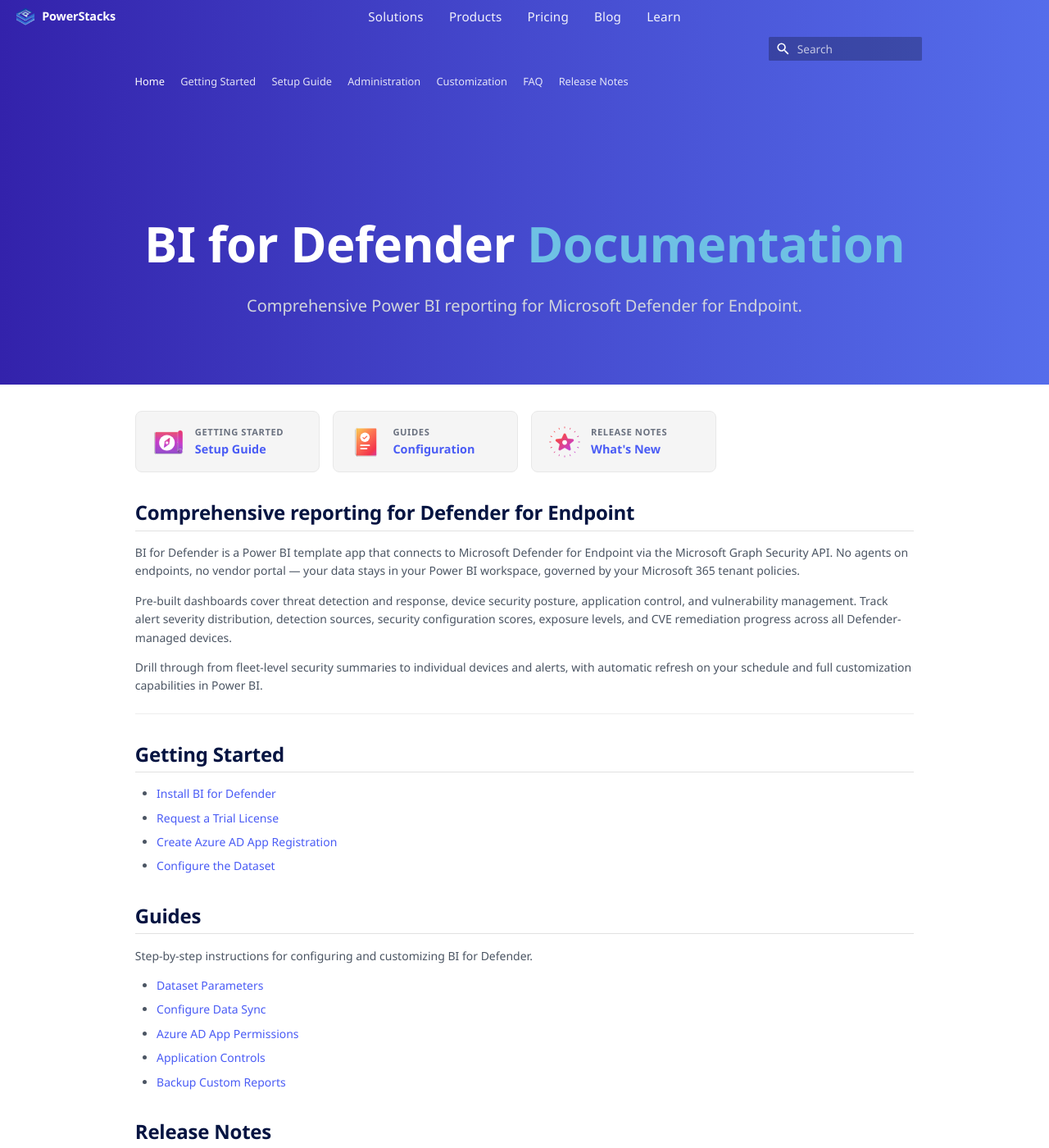
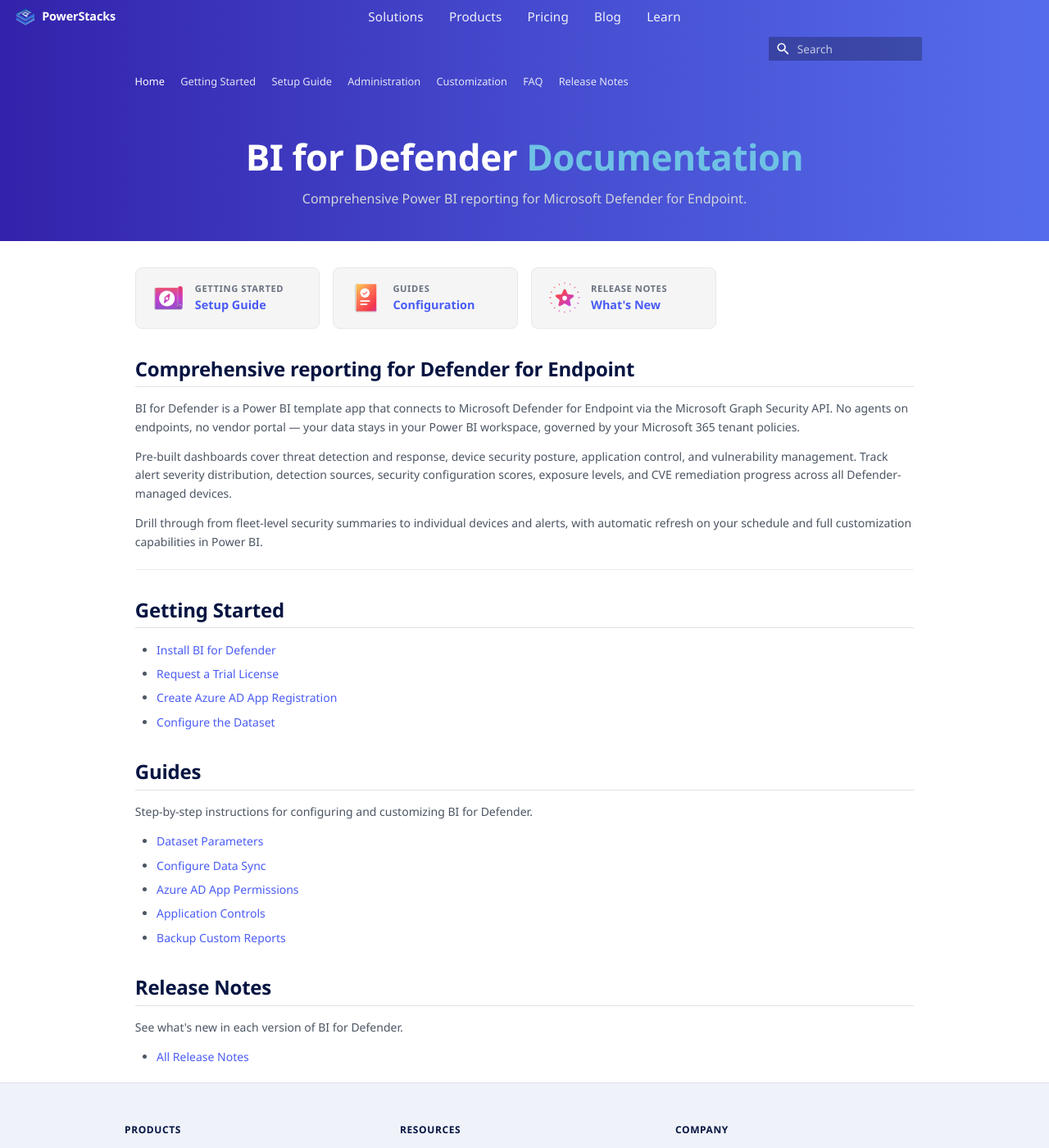
Before and after one commit to powerstacks-corp/BI-for-Defender, an MkDocs documentation site: the page built from docs/index.md, in a window 1280 px wide and 1400 px high. Shown: the whole window at 82% size. Built offline with MkDocs 1.6.1 and Material for MkDocs 9.7.7, drawn with Linux system fonts in a browser that asks for light colours; comment, search, counter and statistics services are not loaded.

Commit message:
Shrink homepage hero to match article size; fix sidebar cut off under fixed banner

```diff
--- a/docs/stylesheets/microsoft-learn.css
+++ b/docs/stylesheets/microsoft-learn.css
@@ -701,7 +701,7 @@ html {
 
 .hero-banner {
   background: linear-gradient(90deg, #3322AB 0%, #454ACE 50%, #556DEB 100%);
-  padding: 5rem 1rem 3rem 1rem;
+  padding: 2rem 1rem 1.75rem 1rem;
   width: 100vw;
   margin-left: calc(-50vw + 50%);
   margin-top: -1.5rem;
@@ -714,13 +714,13 @@ html {
 
 @media (min-width: 768px) {
   .hero-banner {
-    padding: 7rem 1.5rem 4rem 1.5rem;
+    padding: 2.5rem 1.5rem 2rem 1.5rem;
   }
 }
 
 @media (min-width: 1024px) {
   .hero-banner {
-    padding: 9rem 2rem 5rem 2rem;
+    padding: 3rem 2rem 2.5rem 2rem;
   }
 }
 
@@ -749,13 +749,12 @@ html {
 
 .hero-banner h1 {
   color: #ffffff !important;
-  font-size: 2.25rem;  /* text-4xl on mobile */
+  font-size: 1.75rem;
   font-weight: 700;
   line-height: 1.2;
   letter-spacing: -0.01em;
   margin-bottom: 0;
   border-bottom: none !important;
-  /* No max-width constraint — let the title breathe at any width */
 }
 
 /* Accent word in hero title — matches marketing site's text-brand-blue */
@@ -765,41 +764,41 @@ html {
 
 @media (min-width: 768px) {
   .hero-banner h1 {
-    font-size: 3rem;  /* text-5xl */
+    font-size: 2.25rem;
   }
 }
 
 @media (min-width: 1024px) {
   .hero-banner h1 {
-    font-size: 3.75rem;  /* text-6xl */
+    font-size: 2.75rem;
   }
 }
 
 @media (max-width: 600px) {
   .hero-banner h1 {
-    font-size: 1.875rem;
+    font-size: 1.5rem;
   }
 }
 
 .hero-banner p {
   color: #d1d5db !important;  /* text-gray-300 */
-  font-size: 1.125rem;
-  line-height: 1.625;
-  margin-top: 1.5rem;
+  font-size: 0.95rem;
+  line-height: 1.5;
+  margin-top: 0.5rem;
   margin-bottom: 0;
-  /* No max-width — centered text, full width */
 }
 
 @media (min-width: 768px) {
   .hero-banner p {
-    font-size: 1.25rem;
+    font-size: 1rem;
+    margin-top: 0.75rem;
   }
 }
 
 @media (max-width: 600px) {
   .hero-banner p {
-    font-size: 1rem;
-    margin-top: 1rem;
+    font-size: 0.875rem;
+    margin-top: 0.5rem;
   }
 }
 
@@ -1029,3 +1028,17 @@ body {
     padding: 1.5rem 1rem 1.25rem 1rem;
   }
 }
+
+
+/* ── Fix sidebar positioning under the fixed banner ─────────────────
+   Material's default `.md-sidebar { position: sticky; top: 2.4rem }`
+   causes the sidebars to stick behind our 40px fixed banner.
+   Override so they stick directly below the banner, and adjust their
+   height so nothing gets cut off.
+   ──────────────────────────────────────────────────────────────────── */
+
+.md-sidebar--primary,
+.md-sidebar--secondary {
+  top: 40px !important;
+  height: calc(100vh - 40px) !important;
+}
```
